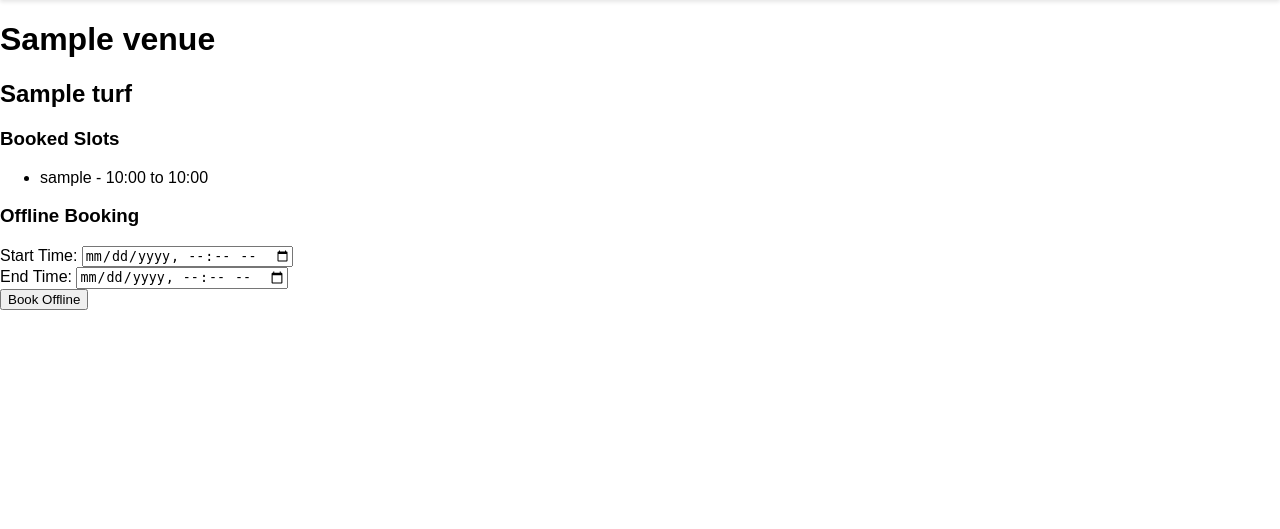
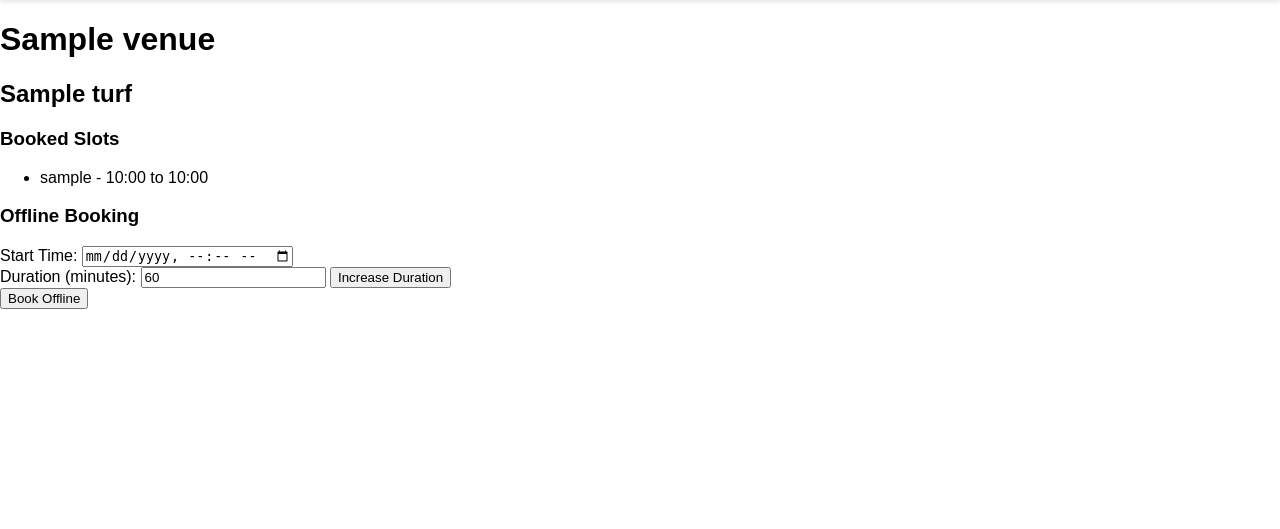
Before and after one commit to Athlos-SportsHunt/bookme, a Django app: page /host/venue/1/turf/1/ in a window 1280 px wide. Shown: the part 58-587 px from the top of the page. Run offline with Django 5.2, Linux system fonts and the light colour scheme; a user stored in the database is signed in; tables that the repository leaves empty hold one stand-in row (values such as "Sample post").

Commit message:
done by sabari on tuesday 28 jAN

```diff
--- a/api/views.py
+++ b/api/views.py
@@ -31,8 +31,7 @@ def create_slot_order(req):
             },
             status=400,
         )
-
-    cleaned_data = validation_result
+    cleaned_data = validation_result["validated_data"]
     turf_instance = cleaned_data["turf"]
 
     start_time = cleaned_data["start_time"]
--- a/templates/host/pages/turf.html
+++ b/templates/host/pages/turf.html
@@ -27,38 +27,55 @@
             <input type="datetime-local" id="start_time" name="start_time" class="form-control" required>
         </div>
         <div class="form-group">
-            <label for="end_time">End Time:</label>
-            <input type="datetime-local" id="end_time" name="end_time" class="form-control" required>
+            <label for="duration">Duration (minutes):</label>
+            <input type="number" id="duration" name="duration" min="60" step="30" value="60" class="form-control" required>
+            <button type="button" id="increase-duration" class="btn btn-secondary">Increase Duration</button>
         </div>
         <button type="submit" class="btn btn-primary">Book Offline</button>
     </form>
 </div>
 
 <script>
-    const start_time = document.getElementById('start_time').value;
-    const end_time = document.getElementById('end_time').value;
-    const venue_id = document.getElementById('venue_id').dataset.id;
-    const turf_id = document.getElementById('turf_id').dataset.id;
+document.getElementById('increase-duration').addEventListener('click', function() {
+    var durationInput = document.getElementById('duration');
+    var currentDuration = parseInt(durationInput.value);
+    durationInput.value = currentDuration + 30;
+});
 
-    console.log("Data being sent:", { start_time, end_time, venue_id, turf_id });
+document.getElementById('offline-booking-form').addEventListener('submit', function(event) {
+    event.preventDefault(); // Prevent the default form submission
+
+    var start_time = document.getElementById('start_time').value;
+    var duration = document.getElementById('duration').value;
+    var csrfToken = '{{ csrf_token }}';
 
     fetch("{% url 'api:offline_slot_booking' %}", {
         method: 'POST',
         headers: {
             'Content-Type': 'application/json',
-            'X-CSRFToken': '{{ csrf_token }}' // CSRF Token for security
+            'X-CSRFToken': csrfToken
         },
         body: JSON.stringify({
             start_time: start_time,
-            end_time: end_time,
-            venue_id: venue_id,
-            turf_id: turf_id
+            duration: duration,
+            venue_id: '{{ venue.id }}',
+            turf_id: '{{ turf.id }}'
         })
     })
-        .then(response => response.json())
-        .then(data => console.log("Response received:", data))
-        .catch(error => console.error("Error:", error));
-
+    .then(response => response.json())
+    .then(data => {
+        if (data.message) {
+            alert(data.message);
+            // Optionally, you can refresh the page or update the booked slots list
+        } else if (data.errors) {
+            alert('Booking failed: ' + data.errors.join(', '));
+        }
+    })
+    .catch(error => {
+        console.error('Error:', error);
+        alert('Booking failed!');
+    });
+});
 </script>
 
 {% endblock js_imports %}
```
